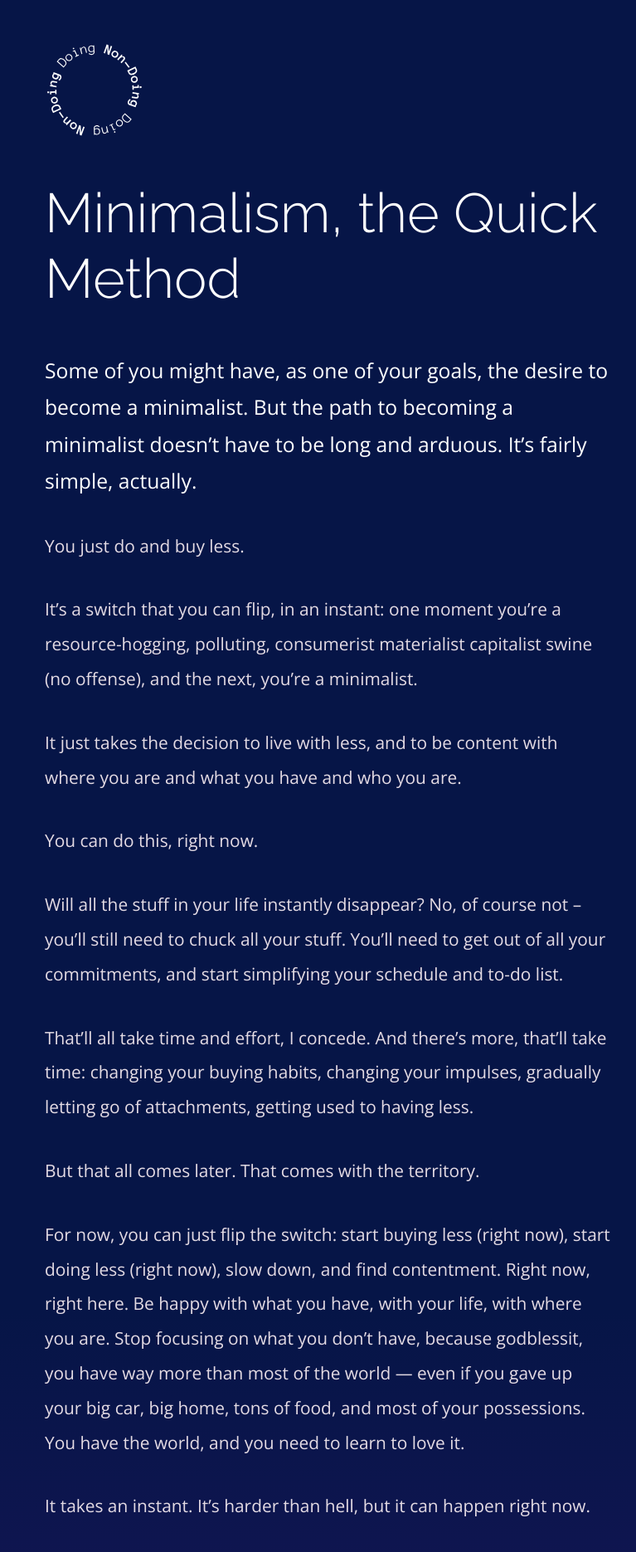
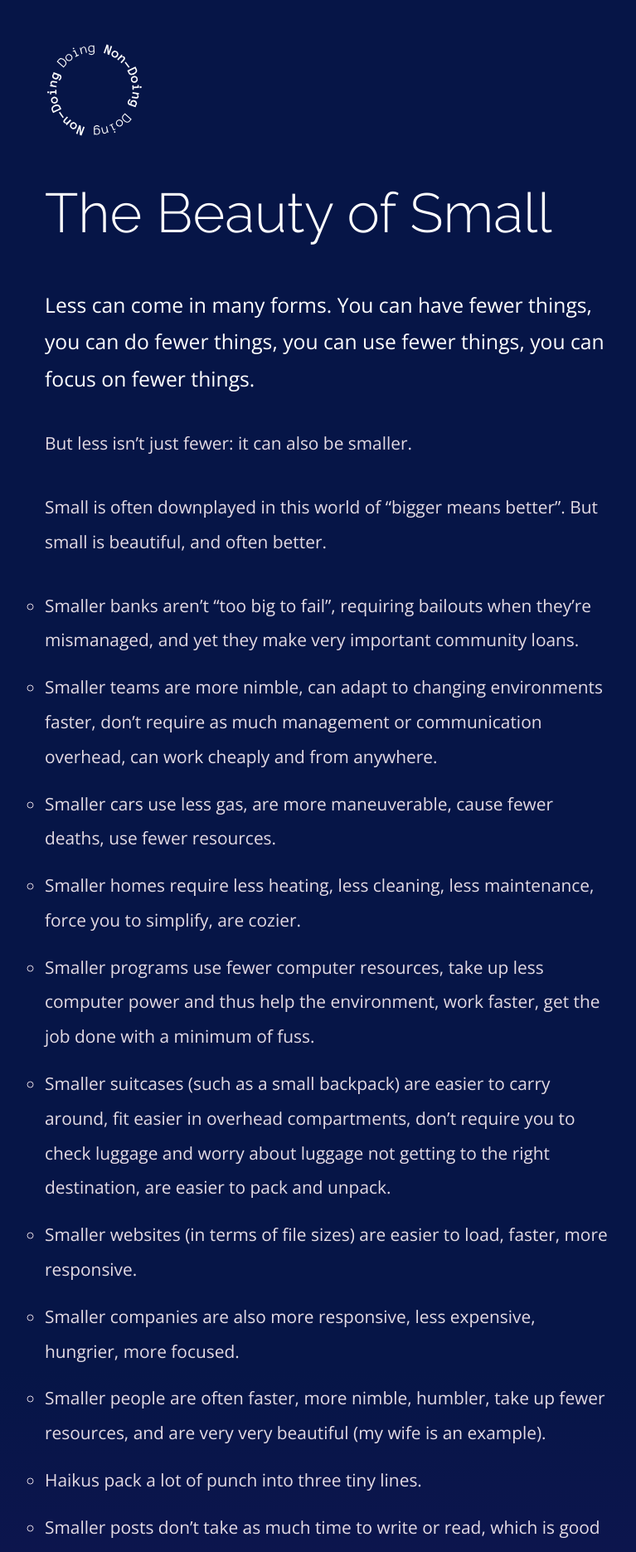
Before and after one commit to HenrikSimen/doing-non-doing, a Jekyll site: the page built from index.html, in a window 1280 px wide. Shown: the top 1871 px of the page at 83% size, without its empty margins (244-1011 px from the left). Built offline with Jekyll 4.4.1, drawn with Linux system fonts in a browser that asks for light colours; some of the changed text lies outside the part shown.

Commit message:
ul styles and new post

```diff
--- /dev/null
+++ b/_posts/2018-11-29-the-beauty-of-small.md
@@ -0,0 +1,38 @@
+---
+layout: default
+permalink: /:title/
+title: The Beauty of Small
+meta: Less can come in many forms. You can have fewer things, you can do fewer things, you can use fewer things, you can focus on fewer things.
+source: http://mnmlist.com/the-beauty-of-small/
+author: Leo Babauta
+---
+
+<h2>{{page.title}}</h2>
+
+<p class="intro">Less can come in many forms. You can have fewer things, you can do fewer things, you can use fewer things, you can focus on fewer things.</p>
+
+But less isn’t just fewer: it can also be smaller.
+
+Small is often downplayed in this world of “bigger means better”. But small is beautiful, and often better.
+
+* Smaller banks aren’t “too big to fail”, requiring bailouts when they’re mismanaged, and yet they make very important community loans.
+* Smaller teams are more nimble, can adapt to changing environments faster, don’t require as much management or communication overhead, can work cheaply and from anywhere.
+* Smaller cars use less gas, are more maneuverable, cause fewer deaths, use fewer resources.
+* Smaller homes require less heating, less cleaning, less maintenance, force you to simplify, are cozier.
+* Smaller programs use fewer computer resources, take up less computer power and thus help the environment, work faster, get the job done with a minimum of fuss.
+* Smaller suitcases (such as a small backpack) are easier to carry around, fit easier in overhead compartments, don’t require you to check luggage and worry about luggage not getting to the right destination, are easier to pack and unpack.
+* Smaller websites (in terms of file sizes) are easier to load, faster, more responsive.
+* Smaller companies are also more responsive, less expensive, hungrier, more focused.
+* Smaller people are often faster, more nimble, humbler, take up fewer resources, and are very very beautiful (my wife is an example).
+* Haikus pack a lot of punch into three tiny lines.
+* Smaller posts don’t take as much time to write or read, which is good for a lazy blogger. And a busy reader.
+Small is beautiful. Aim for smaller when it makes sense, and enjoy the wonder that ensues.
+
+<div class="attribution">
+  <p>This post was generously donated to the public by <a href="{{page.source}}" target="_blank">{{page.author}}</a> <img src="{{site.baseurl}}/assets/img/external-icon.png" width="16px"/></p>
+</div> <!-- .attribution -->
+
+
+<a class="all-posts" href="{{site.baseurl}}/archive">See all posts &raquo;</a>
+
+{% include announcement.html %}
--- a/assets/css/responsive.css
+++ b/assets/css/responsive.css
@@ -137,6 +137,7 @@
     margin: 0 auto;
   }
 
+
   .logo {
     display: block;
   }
--- a/assets/css/style.css
+++ b/assets/css/style.css
@@ -15,9 +15,8 @@ body, h1, h2, h3, h4, h5, h6, p, ol, ul {
   font-weight: normal;
 }
 
-ol, ul {
-  list-style: none;
-}
+
+
 
 img {
   max-width: 100%;
@@ -170,7 +169,6 @@ footer a {
 }
 
 ul li {
-  display: block;
   margin-bottom: 30px;
 }
 
@@ -178,6 +176,7 @@ ul li {
 /* ARCHIVE PAGE */
  main ul {
   margin-bottom: 50px;
+  list-style-type: circle;
 }
  main ul a {
   font-size: 1.5em;
```
